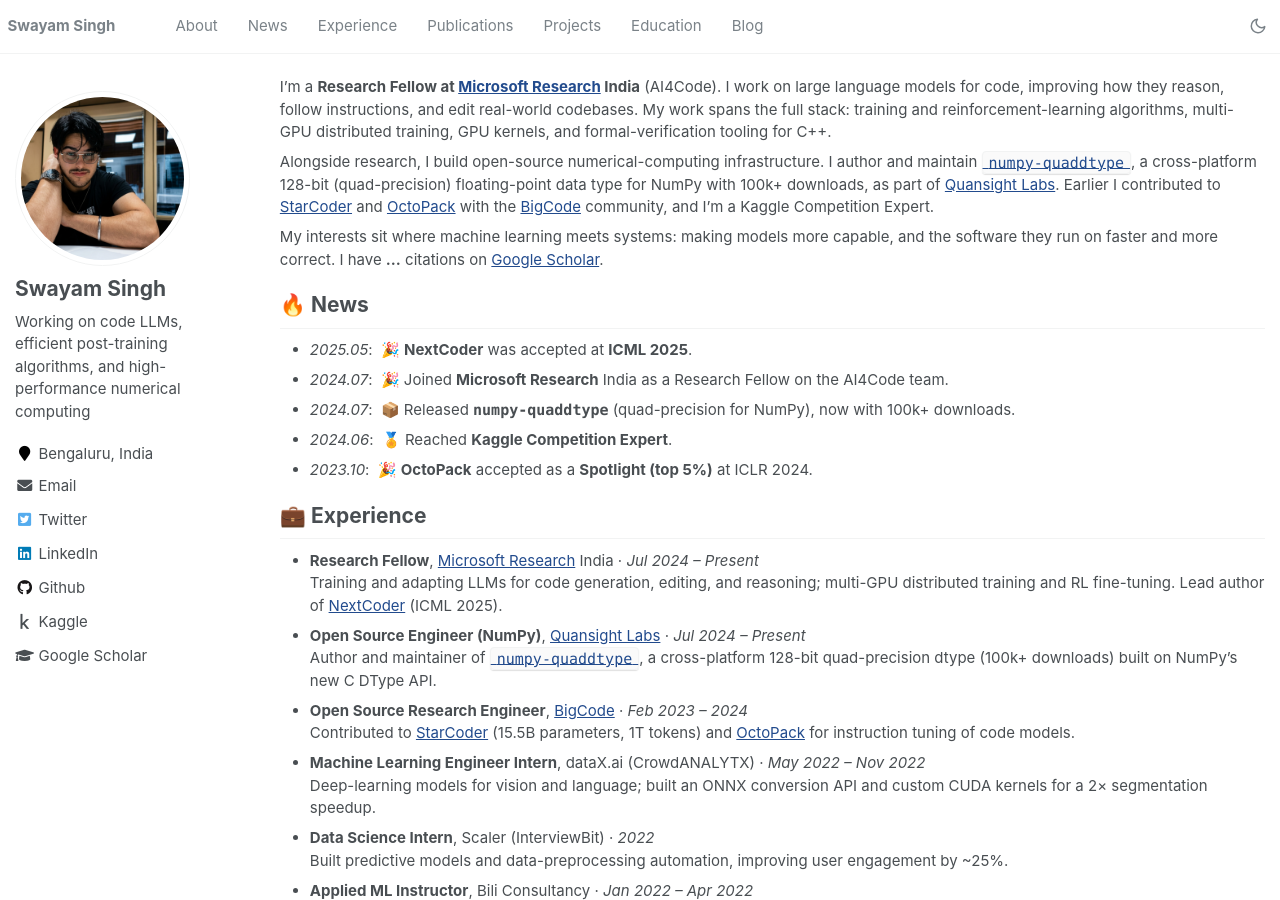
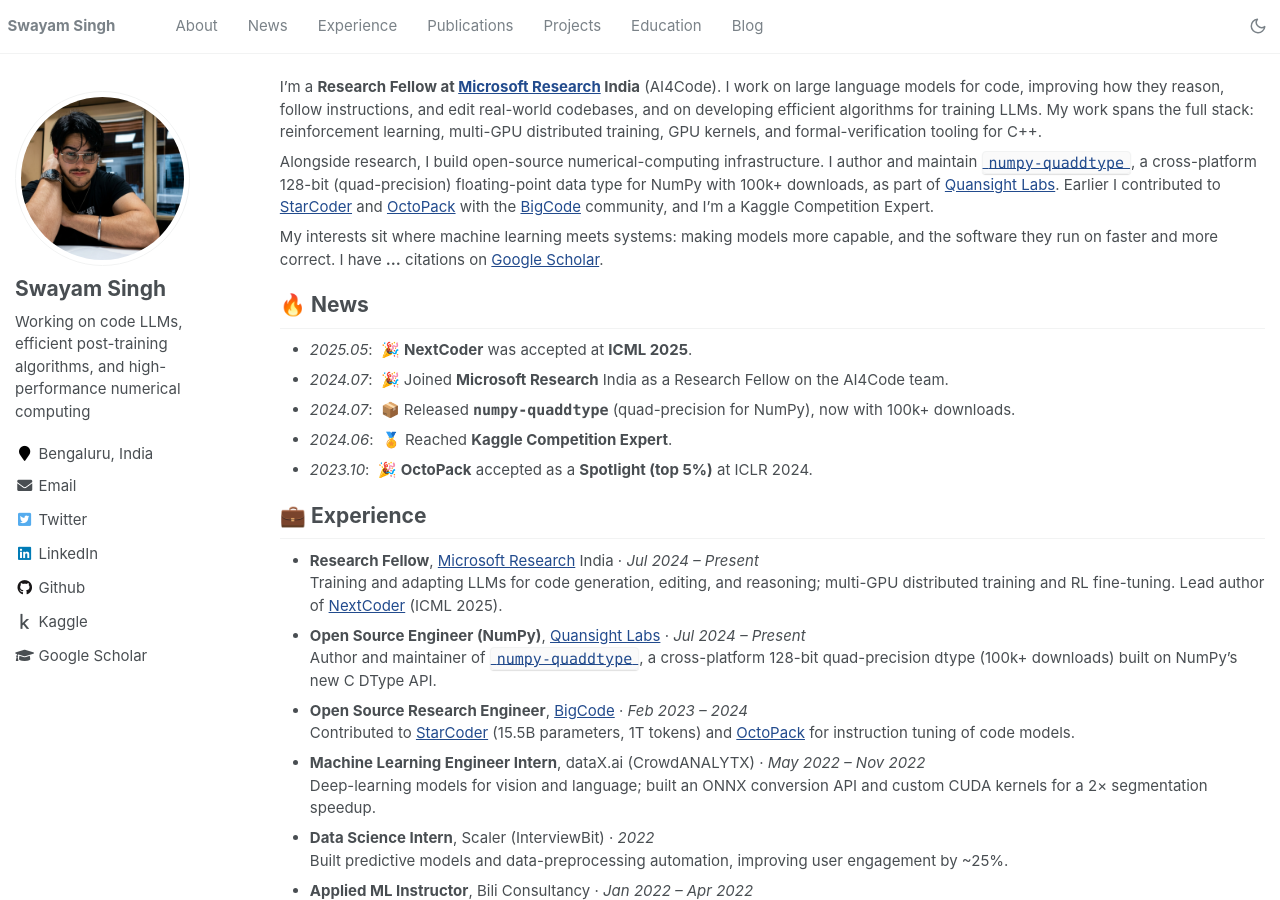
Before and after one commit to SwayamInSync/SwayamInSync.github.io, a Jekyll site: the page built from _pages/about.md, in a window 1280 px wide and 900 px high. Built offline with Jekyll 4.4.1, drawn with Linux system fonts in a browser that asks for light colours; comment, search, counter and statistics services are not loaded.

Commit message:
About: mention efficient algorithms for LLM training
Co-Authored-By: Claude Opus 4.8 (1M context) <noreply@anthropic.com>

```diff
--- a/_pages/about.md
+++ b/_pages/about.md
@@ -10,7 +10,7 @@ redirect_from:
 
 <span class='anchor' id='about-me'></span>
 
-I'm a **Research Fellow at [Microsoft Research](https://www.microsoft.com/en-us/research/lab/microsoft-research-india/) India** (AI4Code). I work on large language models for code, improving how they reason, follow instructions, and edit real-world codebases. My work spans the full stack: training and reinforcement-learning algorithms, multi-GPU distributed training, GPU kernels, and formal-verification tooling for C++.
+I'm a **Research Fellow at [Microsoft Research](https://www.microsoft.com/en-us/research/lab/microsoft-research-india/) India** (AI4Code). I work on large language models for code, improving how they reason, follow instructions, and edit real-world codebases, and on developing efficient algorithms for training LLMs. My work spans the full stack: reinforcement learning, multi-GPU distributed training, GPU kernels, and formal-verification tooling for C++.
 
 Alongside research, I build open-source numerical-computing infrastructure. I author and maintain [`numpy-quaddtype`](https://github.com/SwayamInSync/numpy-quaddtype), a cross-platform 128-bit (quad-precision) floating-point data type for NumPy with 100k+ downloads, as part of [Quansight Labs](https://labs.quansight.org/). Earlier I contributed to [StarCoder](https://arxiv.org/abs/2305.06161) and [OctoPack](https://arxiv.org/abs/2308.07124) with the [BigCode](https://www.bigcode-project.org/) community, and I'm a Kaggle Competition Expert.
 
```
